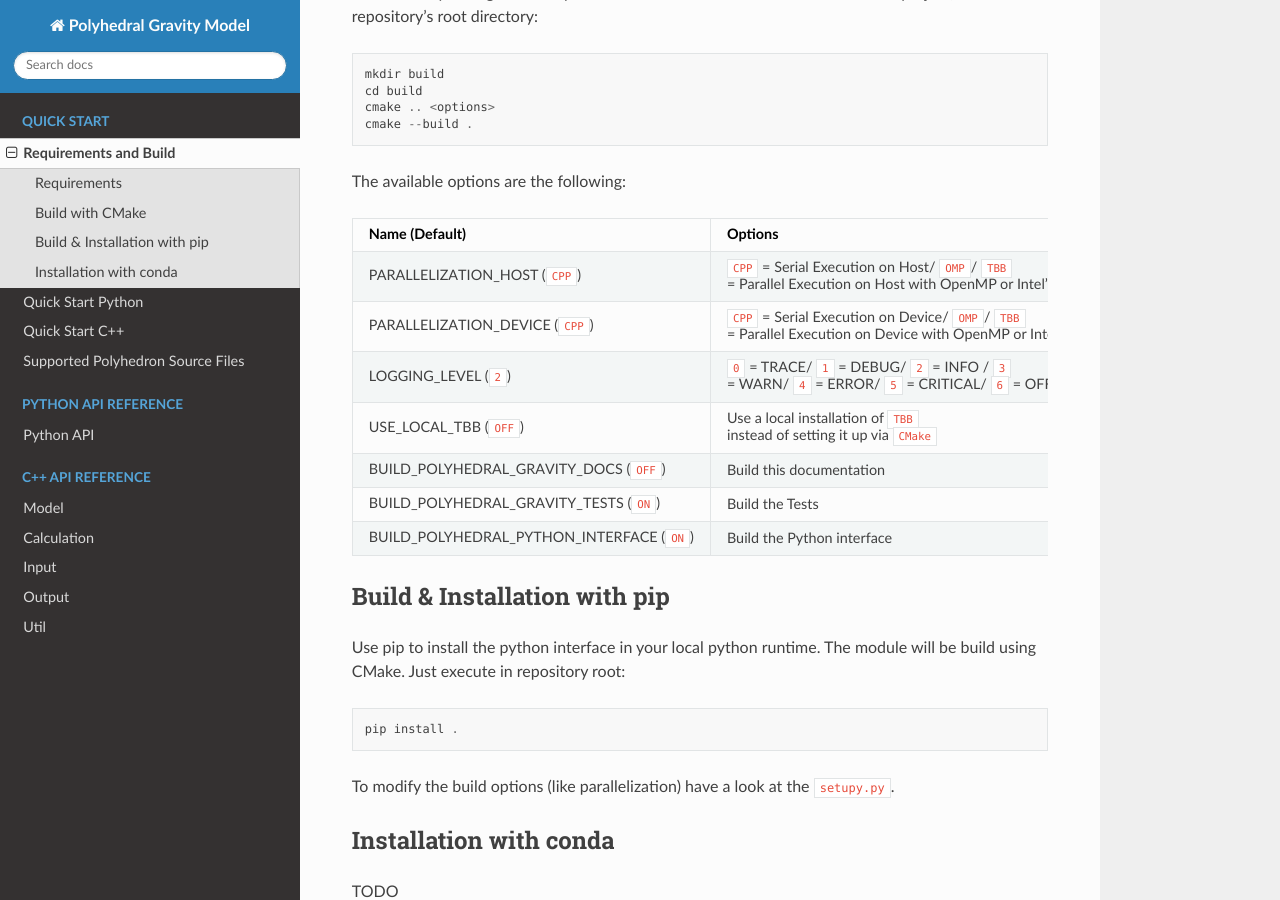
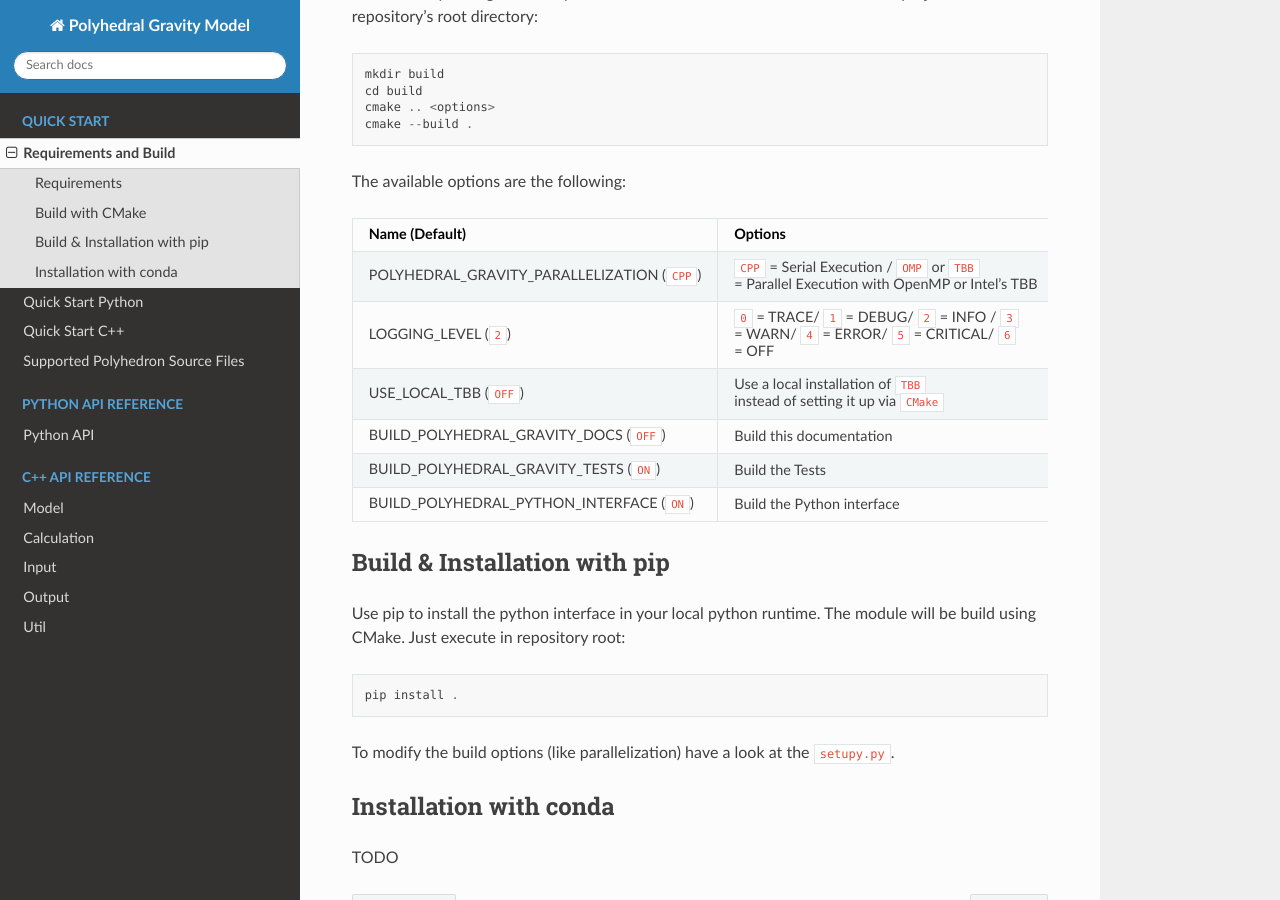
Before and after one commit to esa/polyhedral-gravity-model, a Sphinx documentation site: the page built from docs/build.rst, in a window 1280 px wide and 900 px high, scrolled down 533 px. Built offline with Sphinx 7.4.7 and the Read the Docs theme 2.0.0, drawn with Linux system fonts in a browser that asks for light colours.

Commit message:
updated doc

```diff
--- a/docs/build.rst
+++ b/docs/build.rst
@@ -31,17 +31,16 @@ repository's root directory:
 
 The available options are the following:
 
-============================================== ===================================================================================================================================
-Name (Default)                                 Options
-============================================== ===================================================================================================================================
-PARALLELIZATION_HOST (:code:`CPP`)             :code:`CPP` = Serial Execution on Host/ :code:`OMP`/ :code:`TBB`  = Parallel Execution on Host with OpenMP or Intel's TBB
-PARALLELIZATION_DEVICE (:code:`CPP`)           :code:`CPP` = Serial Execution on Device/ :code:`OMP`/ :code:`TBB`  = Parallel Execution on Device with OpenMP or Intel's TBB
-LOGGING_LEVEL (:code:`2`)                      :code:`0` = TRACE/ :code:`1` = DEBUG/ :code:`2` = INFO / :code:`3` = WARN/ :code:`4` = ERROR/ :code:`5` = CRITICAL/ :code:`6` = OFF
-USE_LOCAL_TBB (:code:`OFF`)                    Use a local installation of :code:`TBB` instead of setting it up via :code:`CMake`
-BUILD_POLYHEDRAL_GRAVITY_DOCS (:code:`OFF`)    Build this documentation
-BUILD_POLYHEDRAL_GRAVITY_TESTS (:code:`ON`)    Build the Tests
-BUILD_POLYHEDRAL_PYTHON_INTERFACE (:code:`ON`) Build the Python interface
-============================================== ===================================================================================================================================
+================================================ ===================================================================================================================================
+Name (Default)                                   Options
+================================================ ===================================================================================================================================
+POLYHEDRAL_GRAVITY_PARALLELIZATION (:code:`CPP`) :code:`CPP` = Serial Execution / :code:`OMP` or :code:`TBB`  = Parallel Execution with OpenMP or Intel's TBB
+LOGGING_LEVEL (:code:`2`)                        :code:`0` = TRACE/ :code:`1` = DEBUG/ :code:`2` = INFO / :code:`3` = WARN/ :code:`4` = ERROR/ :code:`5` = CRITICAL/ :code:`6` = OFF
+USE_LOCAL_TBB (:code:`OFF`)                      Use a local installation of :code:`TBB` instead of setting it up via :code:`CMake`
+BUILD_POLYHEDRAL_GRAVITY_DOCS (:code:`OFF`)      Build this documentation
+BUILD_POLYHEDRAL_GRAVITY_TESTS (:code:`ON`)      Build the Tests
+BUILD_POLYHEDRAL_PYTHON_INTERFACE (:code:`ON`)   Build the Python interface
+================================================ ===================================================================================================================================
 
 Build & Installation with pip
 -----------------------------
```
